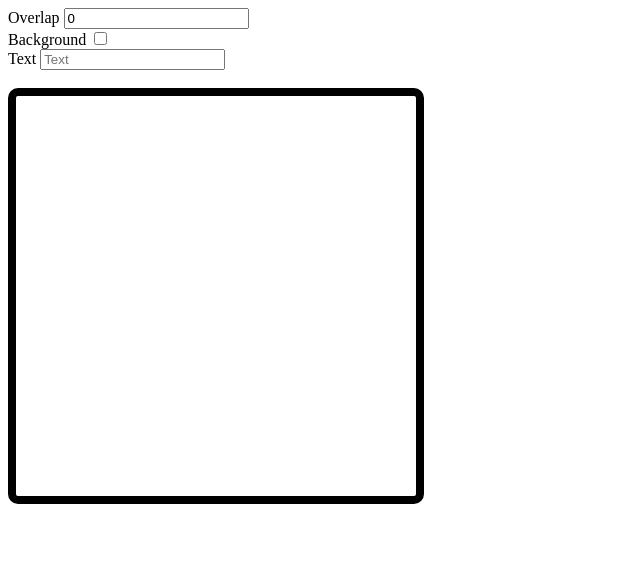
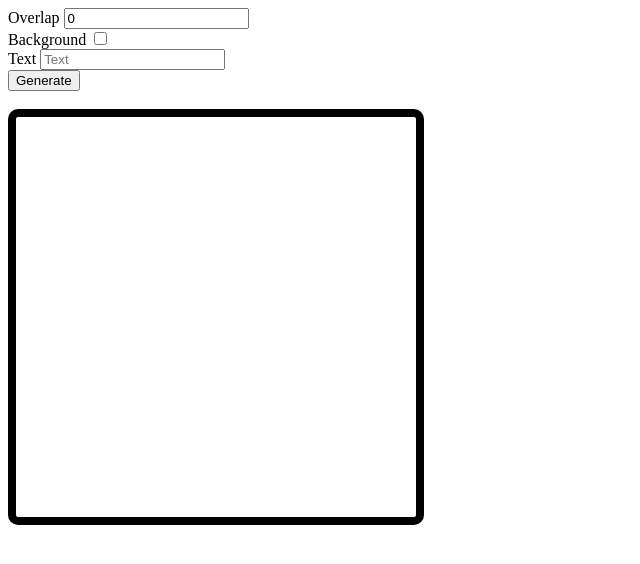
Before and after one commit to minidogg/glyicon, a plain HTML site: page index.html in a window 1280 px wide. Shown: the whole page, without its empty margins (0-640 px from the left). Drawn offline with Linux system fonts and the light colour scheme.

Commit message:
I forgot the submit button :skull:

```diff
--- a/index.html
+++ b/index.html
@@ -17,6 +17,8 @@
         <br>
         <label for="inputText">Text</label>
         <input type="text" placeholder="Text" id="inputText">
+        <br>
+        <input type="submit" value="Generate">
     </form>
     <br>
     <canvas id="output"></canvas>
```
